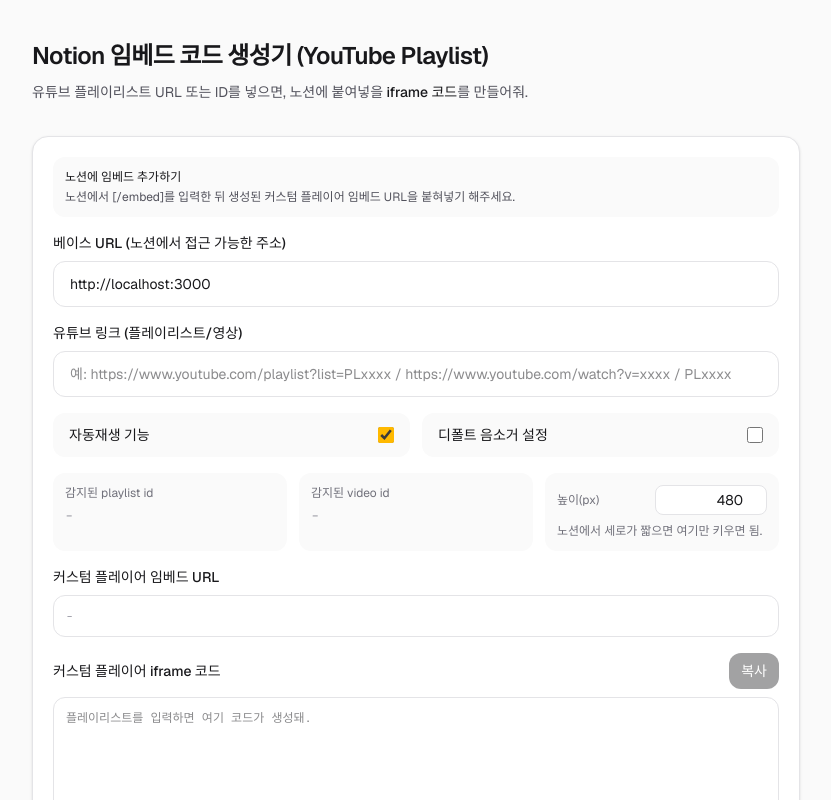
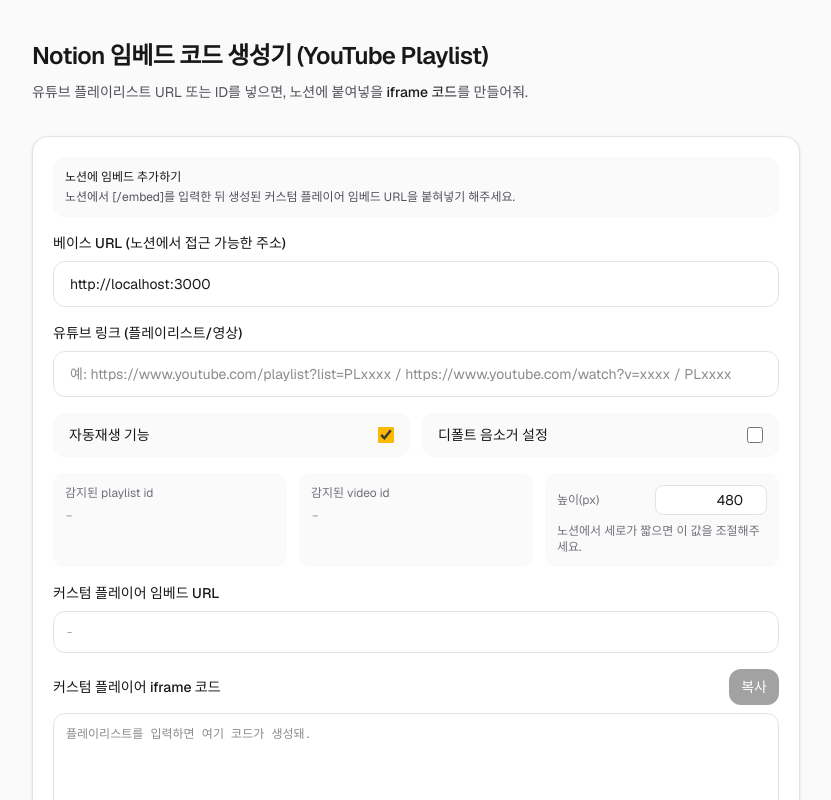
Before and after one commit to googoo81/notion_embed-playlist, a Next.js app: page / in a window 1280 px wide. Shown: the top 800 px of the page, without its empty margins (224-1055 px from the left). Built offline with nearby package versions, Linux system fonts and the light colour scheme.

Commit message:
edit site inner comment

```diff
--- a/app/home-page.tsx
+++ b/app/home-page.tsx
@@ -205,7 +205,7 @@
                 />
               </div>
               <div className="mt-2 text-xs text-zinc-500 dark:text-zinc-400">
-                노션에서 세로가 짧으면 여기만 키우면 됨.
+                노션에서 세로가 짧으면 이 값을 조절해주세요.
               </div>
             </div>
           </div>
```
